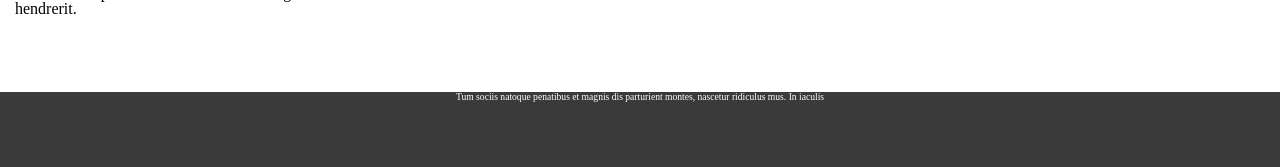
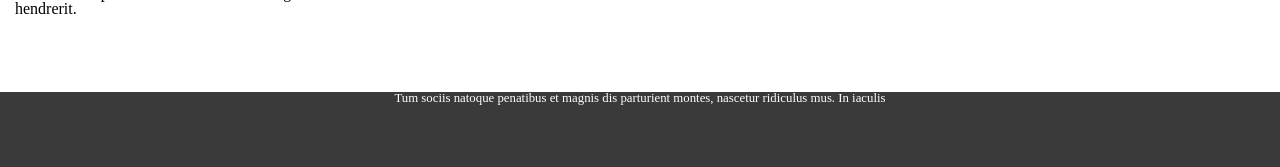
Before and after one commit to aleckretch/asua-senate-website, a PHP site: page / in a window 1280 px wide. Shown: the part 1323-1490 px from the top of the page. Run offline with PHP 8.4, Linux system fonts and the light colour scheme.

Commit message:
tasklist
tasklist

```diff
--- a/css/main.css
+++ b/css/main.css
@@ -159,5 +159,5 @@
 		text-align: center;
 		background-color: #3a3a3a;
 		height: 75px;
-		font-size: 0.6em;
+		font-size: 0.8em;
 	}
```
Also changed, not shown: 1 other file.
